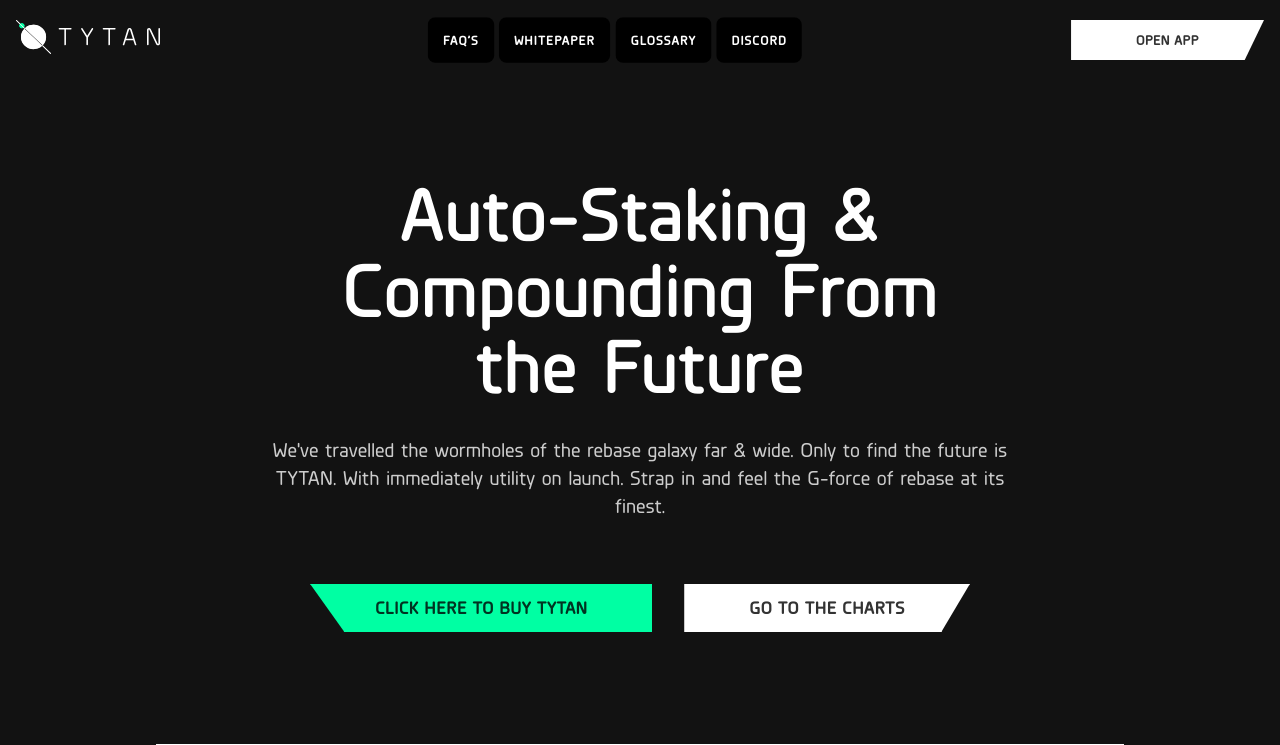
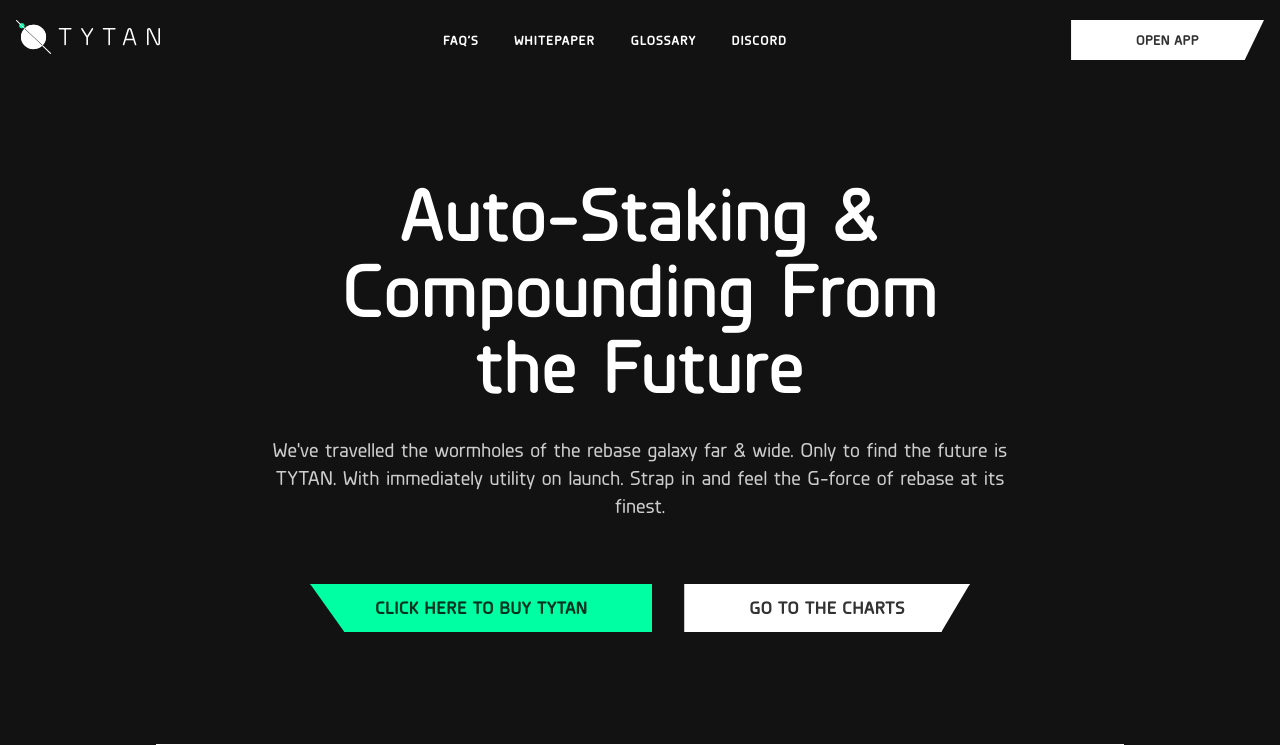
Before and after one commit to Tytan-Finance/Tytan-Landing, a Next.js app: page / in a window 1280 px wide. Shown: the top 745 px of the page. Built offline with nearby package versions, Linux system fonts and the light colour scheme; a web font is replaced by a local one.

Commit message:
update menu bg color

```diff
--- a/components/Layout/Header.tsx
+++ b/components/Layout/Header.tsx
@@ -42,7 +42,7 @@
                 <div className={`hidden md:flex items-center`}>
                     {
                         navLinks.map(({text,isPageLink, href, id}) => (
-                            <ButtonText isPageLink={isPageLink} href={href} key={id}>
+                            <ButtonText isPageLink={isPageLink} href={href} key={id} className='menu'>
                                 {text}
                             </ButtonText>
                         ))
--- a/styles/globals.css
+++ b/styles/globals.css
@@ -19,10 +19,10 @@
         background-color: rgb(18 18 18 / var(--tw-bg-opacity));
     }
 
-    /* .btn {
+    .menu {
         --tw-bg-opacity: 1;
         background-color: rgb(18 18 18 / var(--tw-bg-opacity));
-    } */
+    }
     .grid-3cols-auto {
         grid-template-columns: auto auto auto;
     }
```
